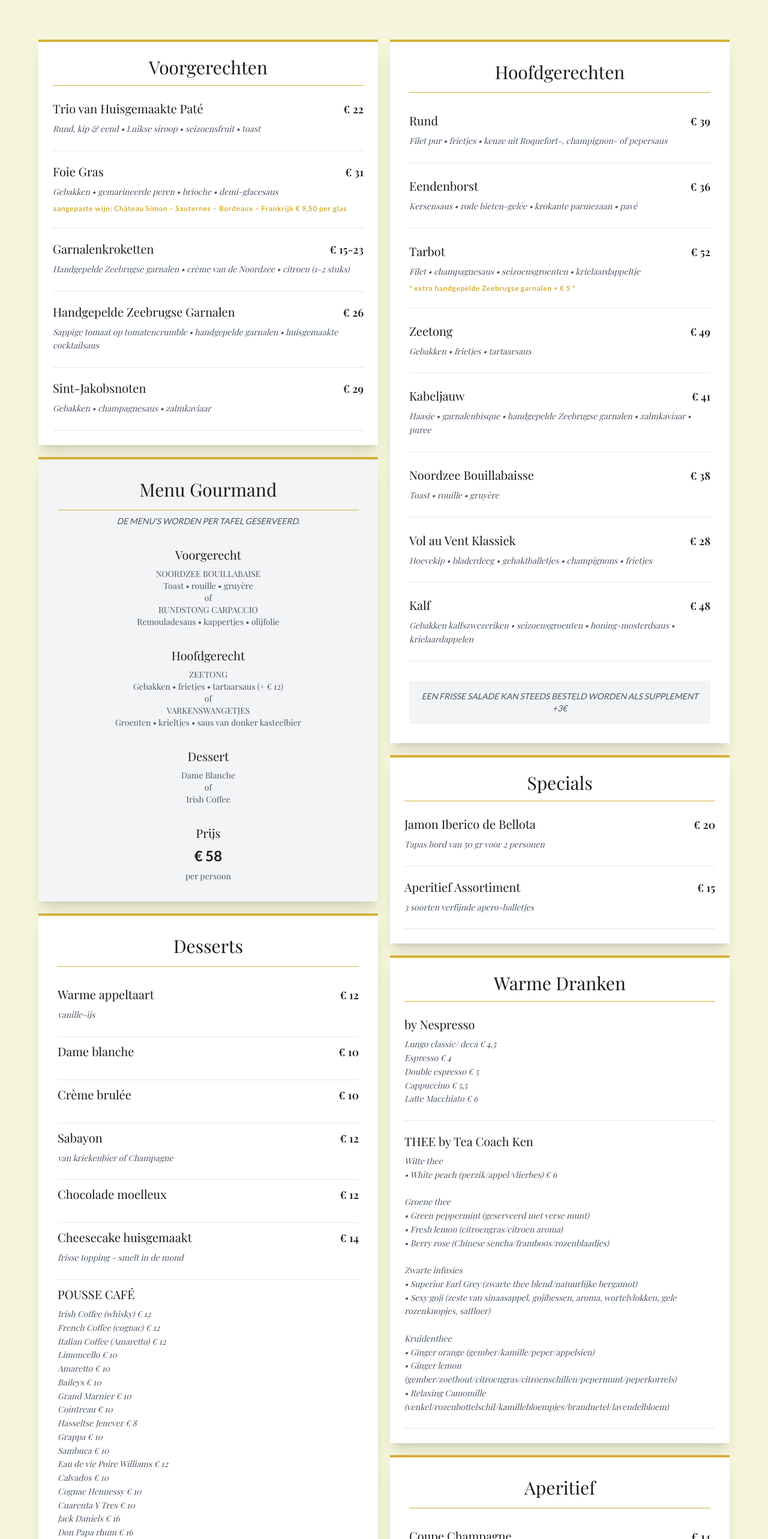
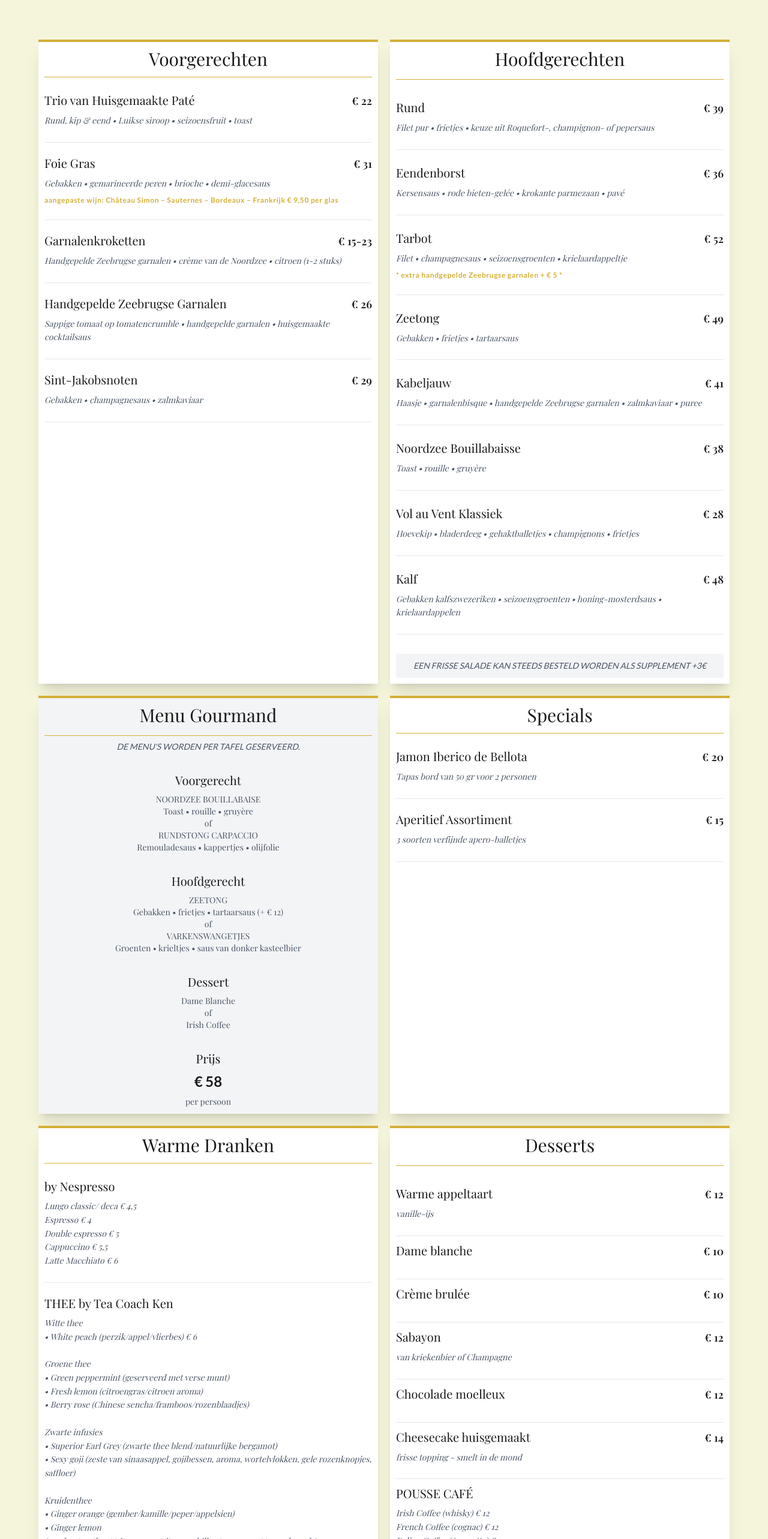
Before and after one commit to ricojr84/bistro-boudoir2, a React (Vite) app: page / in a window 1280 px wide. Shown: the part 1310-3876 px from the top of the page at 60% size. Built offline with nearby package versions, Linux system fonts and the light colour scheme; a web font is replaced by a local one.

Commit message:
Reduce menu padding to 10px and add reservation button to mobile dropdown

```diff
--- a/components/Menu.tsx
+++ b/components/Menu.tsx
@@ -40,12 +40,9 @@ export const Menu: React.FC<MenuProps> = ({ t }) => {
           </p>
         </div>
 
-        <div className="flex flex-col gap-5">
-          {/* Main Layout: Left Column (Voorgerechten + Menu Gourmand) | Right Column (Hoofdgerechten + Specials + Warm Drinks) */}
-          <div className="flex flex-col lg:flex-row gap-5 items-start">
-            {/* Left Column: Voorgerechten + Menu Gourmand + Desserts */}
-            <div className="flex flex-col gap-5 lg:w-1/2">
-              <div className="bg-white p-6 shadow-xl border-t-4 border-gold">
+        <div className="flex flex-col lg:grid lg:grid-cols-2 gap-5">
+          {/* Voorgerechten - Order 1 on mobile */}
+          <div className="bg-white p-2.5 shadow-xl border-t-4 border-gold order-1 lg:order-none">
             <h3 className="font-serif text-3xl text-center text-off-black mb-6 border-b border-gold pb-3">
               {categories.starters.title}
             </h3>
@@ -56,7 +53,23 @@ export const Menu: React.FC<MenuProps> = ({ t }) => {
             </div>
           </div>
 
-              <div className="bg-gray-100 p-8 shadow-xl border-t-4 border-gold">
+          {/* Hoofdgerechten - Order 2 on mobile */}
+          <div className="bg-white p-2.5 shadow-xl border-t-4 border-gold order-2 lg:order-none">
+            <h3 className="font-serif text-3xl text-center text-off-black mb-8 border-b border-gold pb-4">
+              {categories.mains.title}
+            </h3>
+            <div className="space-y-6">
+              {categories.mains.items.map((item, idx) => (
+                <MenuItemCard key={idx} item={item} />
+              ))}
+            </div>
+            <div className="mt-8 p-2.5 bg-gray-100 text-center italic text-sm text-gray-600">
+              {t.menu.childrenNote}
+            </div>
+          </div>
+
+          {/* Menu Gourmand - Order 3 on mobile */}
+          <div className="bg-gray-100 p-2.5 shadow-xl border-t-4 border-gold order-3 lg:order-none">
             <h3 className="font-serif text-3xl text-center text-off-black mb-2 pb-4 border-b border-gold">
               {categories.gourmand.title}
             </h3>
@@ -74,35 +87,8 @@ export const Menu: React.FC<MenuProps> = ({ t }) => {
             </div>
           </div>
 
-              <div className="bg-white p-8 shadow-xl border-t-4 border-gold">
-                <h3 className="font-serif text-3xl text-center text-off-black mb-8 border-b border-gold pb-4">
-                  {categories.desserts.title}
-                </h3>
-                <div className="space-y-2.5">
-                  {categories.desserts.items.map((item, idx) => (
-                    <MenuItemCard key={idx} item={item} />
-                  ))}
-                </div>
-              </div>
-            </div>
-
-            {/* Right Column: Hoofdgerechten + Specials + Warm Drinks + Aperitief */}
-            <div className="flex flex-col gap-5 lg:w-1/2">
-              <div className="bg-white p-8 shadow-xl border-t-4 border-gold">
-                <h3 className="font-serif text-3xl text-center text-off-black mb-8 border-b border-gold pb-4">
-                  {categories.mains.title}
-                </h3>
-                <div className="space-y-6">
-                  {categories.mains.items.map((item, idx) => (
-                    <MenuItemCard key={idx} item={item} />
-                  ))}
-                </div>
-                <div className="mt-8 p-4 bg-gray-100 text-center italic text-sm text-gray-600">
-                  {t.menu.childrenNote}
-                </div>
-              </div>
-
-              <div className="bg-white p-6 shadow-xl border-t-4 border-gold">
+          {/* Specials - Order 4 on mobile */}
+          <div className="bg-white p-2.5 shadow-xl border-t-4 border-gold order-4 lg:order-none">
             <h3 className="font-serif text-3xl text-center text-off-black mb-6 border-b border-gold pb-3">
               {categories.specials.title}
             </h3>
@@ -113,7 +99,8 @@ export const Menu: React.FC<MenuProps> = ({ t }) => {
             </div>
           </div>
 
-              <div className="bg-white p-6 shadow-xl border-t-4 border-gold">
+          {/* Warm Drinks - Order 5 on mobile */}
+          <div className="bg-white p-2.5 shadow-xl border-t-4 border-gold order-5 lg:order-none">
             <h3 className="font-serif text-3xl text-center text-off-black mb-6 border-b border-gold pb-3">
               {categories.warmDrinks.title}
             </h3>
@@ -124,7 +111,20 @@ export const Menu: React.FC<MenuProps> = ({ t }) => {
             </div>
           </div>
 
-              <div className="bg-white p-8 shadow-xl border-t-4 border-gold">
+          {/* Desserts - Order 6 on mobile */}
+          <div className="bg-white p-2.5 shadow-xl border-t-4 border-gold order-6 lg:order-none">
+            <h3 className="font-serif text-3xl text-center text-off-black mb-8 border-b border-gold pb-4">
+              {categories.desserts.title}
+            </h3>
+            <div className="space-y-2.5">
+              {categories.desserts.items.map((item, idx) => (
+                <MenuItemCard key={idx} item={item} />
+              ))}
+            </div>
+          </div>
+
+          {/* Aperitief - Order 7 on mobile */}
+          <div className="bg-white p-2.5 shadow-xl border-t-4 border-gold order-7 lg:order-none">
             <h3 className="font-serif text-3xl text-center text-off-black mb-8 border-b border-gold pb-4">
               {categories.drinks.title}
             </h3>
@@ -136,9 +136,6 @@ export const Menu: React.FC<MenuProps> = ({ t }) => {
           </div>
         </div>
       </div>
-
-        </div>
-      </div>
     </section>
   );
 };
--- a/components/Navbar.tsx
+++ b/components/Navbar.tsx
@@ -145,6 +145,20 @@ export const Navbar: React.FC<NavbarProps> = ({ lang, setLang, t, currentPage, s
               {t.nav[item as keyof typeof t.nav]}
             </button>
           ))}
+          <button
+            onClick={() => {
+              window.open(
+                'https://bookings.zenchef.com/results?rid=366006&pid=1001',
+                'Reservation',
+                'width=800,height=700,scrollbars=yes,resizable=yes,left=' +
+                (window.screen.width / 2 - 400) + ',top=' + (window.screen.height / 2 - 350)
+              );
+              setIsOpen(false);
+            }}
+            className="mt-4 px-4 py-2 bg-gold border-2 border-gold text-off-black font-serif text-xs tracking-widest uppercase hover:bg-light-gold hover:border-light-gold transition-all duration-300"
+          >
+            {t.contact.reservationButton}
+          </button>
         </div>
       </div>
     </nav>
```
Also changed, not shown: 1 other file (tests, documents, lock files or other folders). Lines whose indentation alone changed are shown as unchanged.
